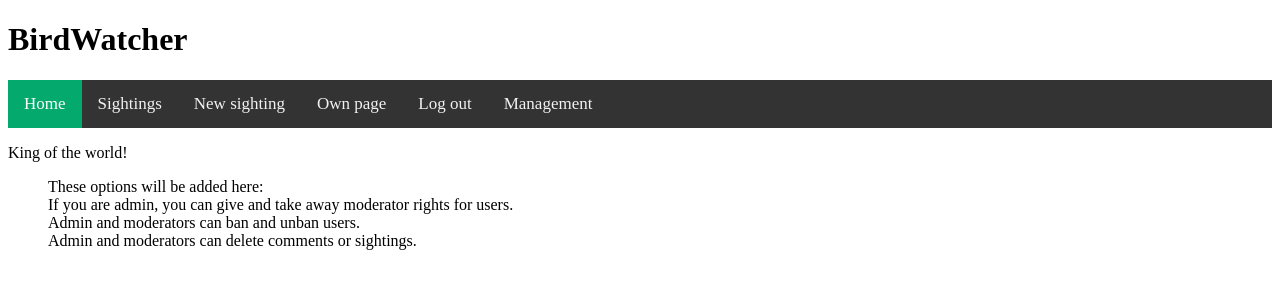
After one commit to SamuAES/BirdWatcher, a Flask app: page /management in a window 1280 px wide. The commit adds this page. Shown: the top 300 px of the page. Run offline with Flask 3, Linux system fonts and the light colour scheme; the visitor is signed in with stand-in values (Sample User, id 1); parts of the project's set-up code (start-up, migrations or seed data) failed here and were passed over.

Commit message:
Add management page and admin
Added management page for admins and moderators. The page functionalities are still in the works.

```diff
--- a/app.py
+++ b/app.py
@@ -1,5 +1,9 @@
 from flask import Flask
 from os import getenv
+import csv
+
+with open('static/birdnames.csv', mode='r') as csvfile:
+    birdlist = [bird[0] for bird in csv.reader(csvfile)]
 
 
 app = Flask(__name__)
--- a/db.py
+++ b/db.py
@@ -1,9 +1,9 @@
 from app import app
 from flask_sqlalchemy import SQLAlchemy
 from os import getenv
+from werkzeug.security import generate_password_hash
+from sqlalchemy.sql import text
+
 
 app.config["SQLALCHEMY_DATABASE_URI"] = getenv("DATABASE_URL")
 db = SQLAlchemy(app)
-
-
-import routes
--- a/routes.py
+++ b/routes.py
@@ -1,10 +1,7 @@
-from app import app
-from flask import render_template, request, redirect
+from app import app, birdlist
+from flask import render_template, request, redirect, session
 import users, sightings, follows
-import csv
 
-with open('static/birdnames.csv', mode='r') as csvfile:
-    birdlist = [bird[0] for bird in csv.reader(csvfile)]
 
 
 @app.route("/", methods=["GET"])
@@ -129,3 +126,13 @@ def register():
             return redirect("/")
         else:
             return render_template("register.html", message="Username is already in use.")
+
+@app.route("/management", methods=["GET", "POST"])
+def management():
+    try:
+        if session["admin"] or session["moderator"]:
+            if request.method == "GET":
+                return render_template("management.html")
+
+    except:
+        return redirect("/")
--- a/sightings.py
+++ b/sightings.py
@@ -1,4 +1,5 @@
 from db import db
+from app import birdlist
 import users
 from sqlalchemy.sql import text
 
--- a/templates/index.html
+++ b/templates/index.html
@@ -7,7 +7,7 @@
 <div class="div1">
     <img src="/static/images/frontpage_bird.jpg" width="400" height="550"/>
     <br>
-    Ultimate fun! Watch birds and post your sightings! Sign up now for free. No adds (yet) or other hidden fees (maybe in the future)!
+    Ultimate fun! Watch birds and post your sightings!
 </div>
 
 <h3>Recent sightings:</h3>
--- a/templates/layout.html
+++ b/templates/layout.html
@@ -14,6 +14,9 @@
             <a class="" href="/new_sighting">New sighting</a>
             <a class="" href="/own_page">Own page</a>
             <a class="" href="/logout">Log out</a>
+            {% if session.admin %}
+                <a class="" href="/management">Management</a>
+            {% endif %}
         </div>
         {% else %}
         <div class="topnav">
--- /dev/null
+++ b/templates/management.html
@@ -0,0 +1,15 @@
+{% extends "layout.html" %}
+{% block content %}
+
+<p>King of the world!</p>
+
+<ul>
+    These options will be added here:
+    <li>If you are admin, you can give and take away moderator rights for users.</li>
+    <li>Admin and moderators can ban and unban users.</li>
+    <li>Admin and moderators can delete comments or sightings.</li>
+</ul>
+
+
+{{message}}
+{% endblock %}
```
Also changed, not shown: users.py (+25 -1 lines).
